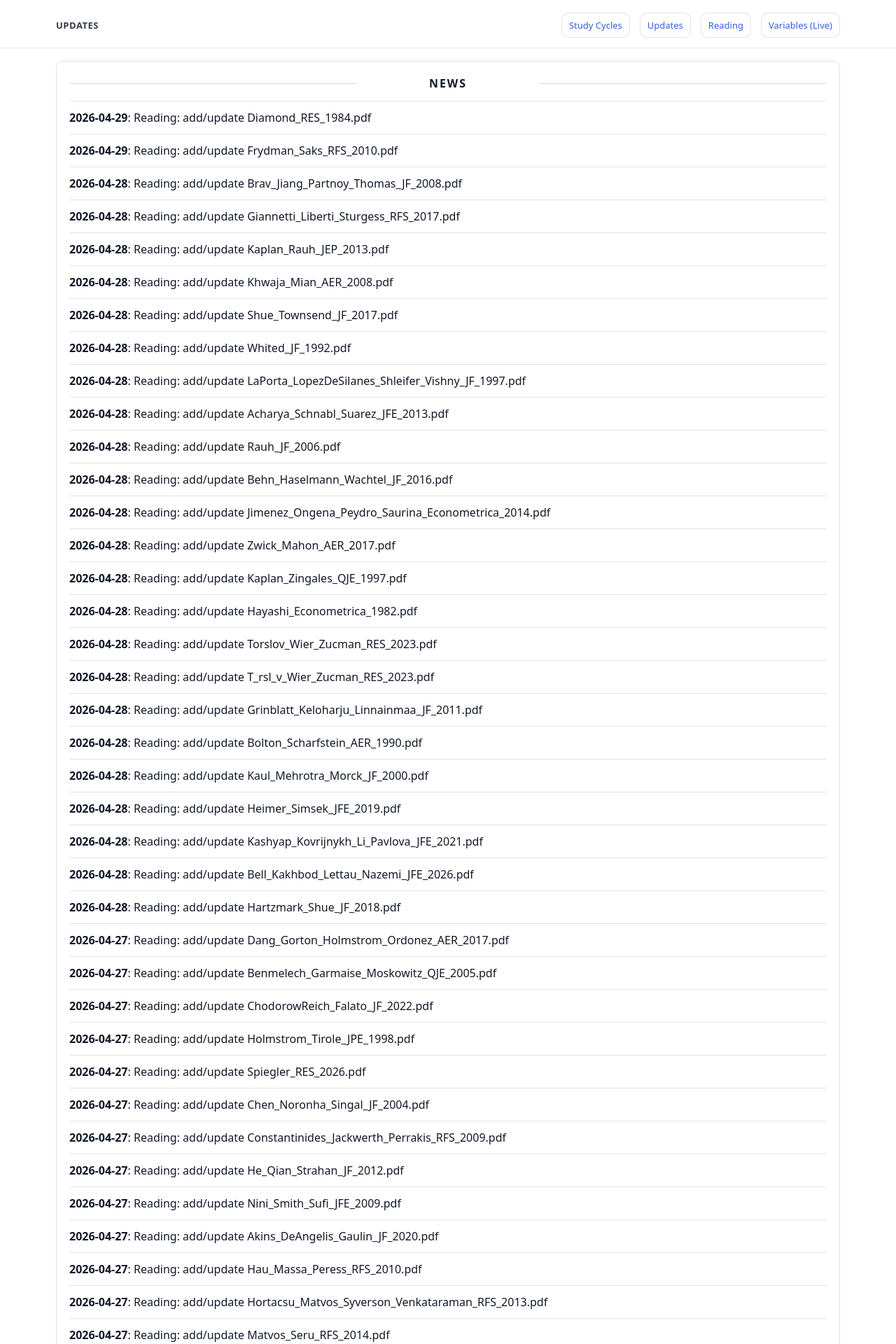
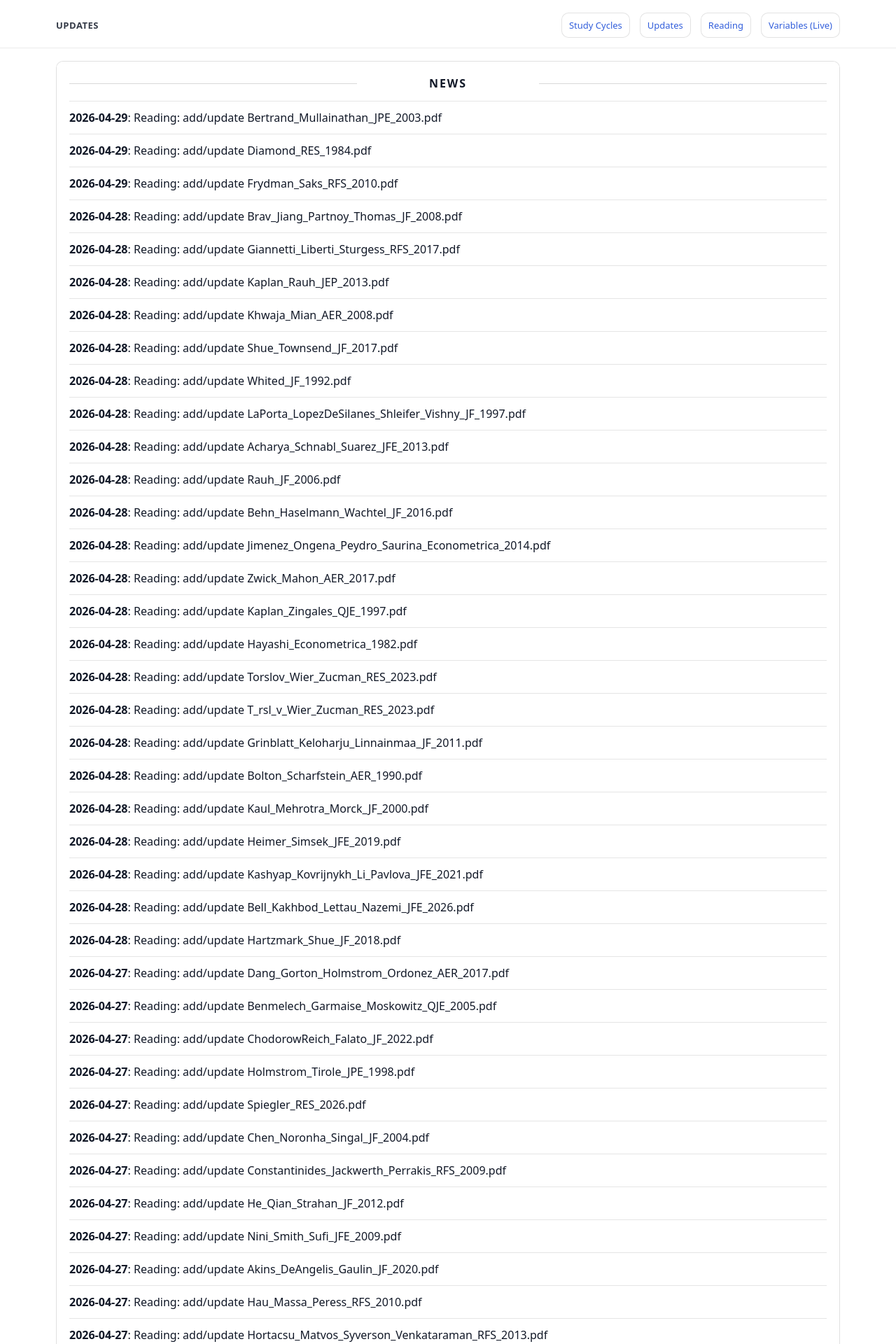
Before and after one commit to yaxinzn/study-archive, a Jekyll site: the page built from updates/index.md, in a window 1280 px wide. Shown: the top 1920 px of the page at 70% size. Built offline with Jekyll 4.4.1, drawn with Linux system fonts in a browser that asks for light colours; some of the changed text lies outside the part shown.

Commit message:
chore: update NEWS feed

```diff
--- a/_data/news.yml
+++ b/_data/news.yml
@@ -1,4 +1,7 @@
 # Auto-generated update history (sorted newest -> oldest). Do not edit manually.
+- ts: "1777413516"
+  date: "2026-04-29"
+  title: "Reading: add/update Bertrand_Mullainathan_JPE_2003.pdf"
 - ts: "1777409156"
   date: "2026-04-29"
   title: "Reading: add/update Diamond_RES_1984.pdf"
```
